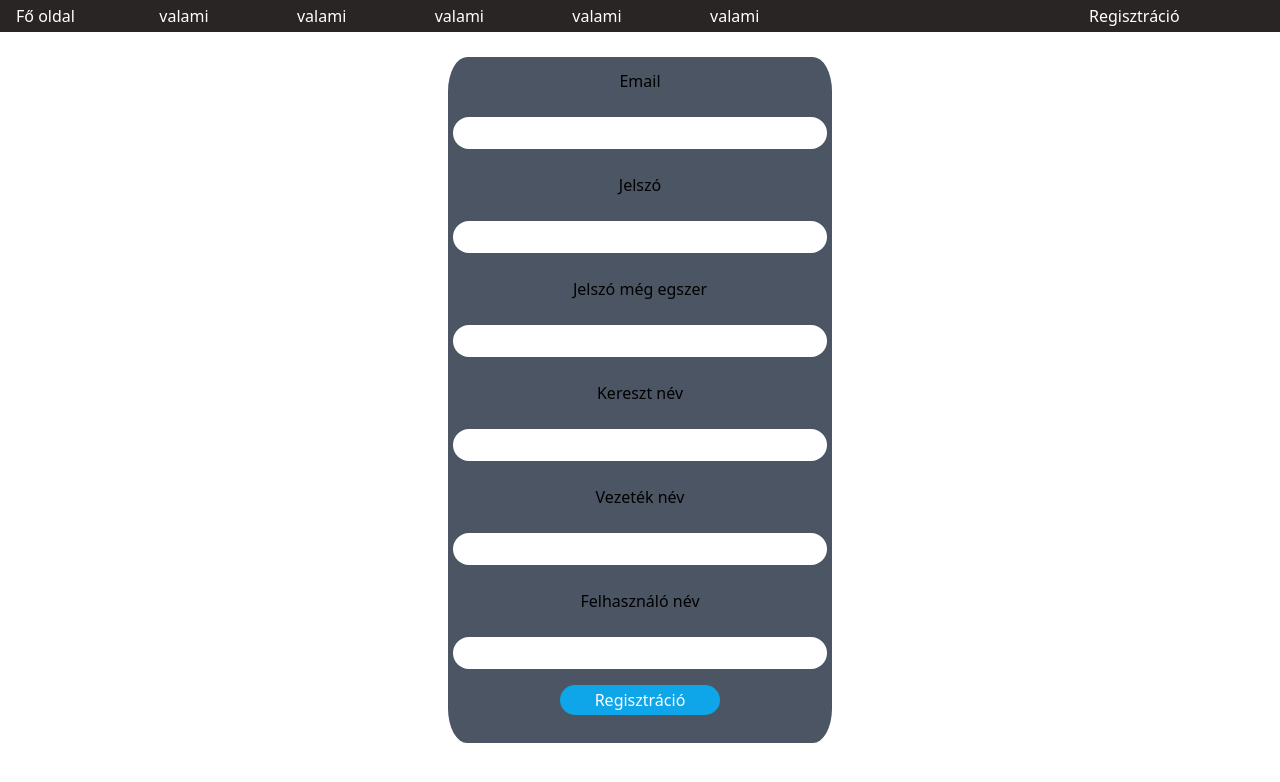
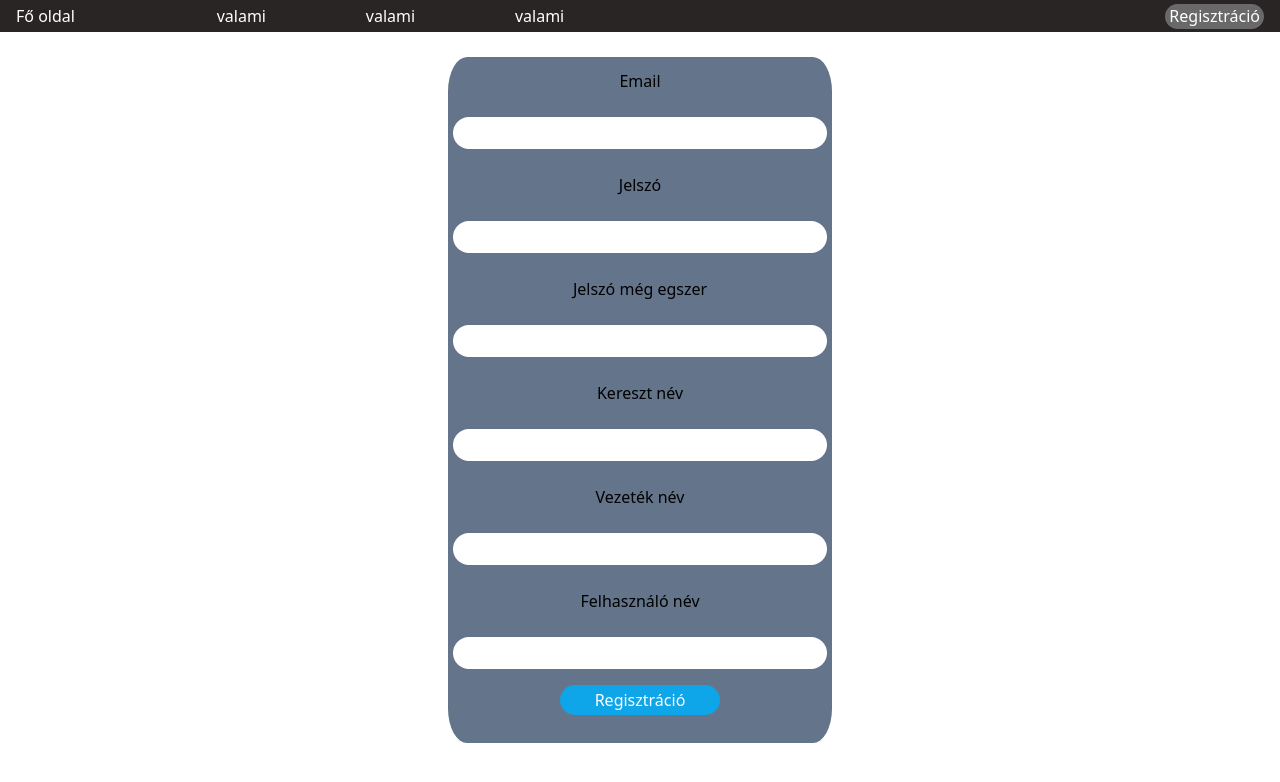
Before and after one commit to thespekky/react_app, a React (Vite) app in the folder frontend/: page /reg in a window 1280 px wide. Shown: the top 782 px of the page. Built offline with nearby package versions, Linux system fonts and the light colour scheme.

Commit message:
navbár stílusozása

```diff
--- a/frontend/src/Components/Navbar/Navbar.jsx
+++ b/frontend/src/Components/Navbar/Navbar.jsx
@@ -6,14 +6,14 @@ export default function Navbar() {
   let iisLoggedIn = true;
   return (
     <>
-      <nav className="navbar bg-stone-800 text-white  grid items-center ">
+      <nav className="navbar bg-stone-800 text-white grid items-center ">
         <div className="">
-          <Link to={"/"} className="text-5x1 title ">
+          <Link to={"/"} className="text-5x1 title flex justify-start ">
             Fő oldal
           </Link>
         </div>
         <div className="">
-          <ul className="p-0 m-0 list-none flex max-lg:gap-0 gap-3.5">
+          <ul className="p-0 m-0 list-none flex justify-center max-lg:gap-0 gap-3.5">
             {iisLoggedIn ? (
               <CostumeLink to="/valami">valami</CostumeLink>
             ) : (
@@ -22,7 +22,7 @@ export default function Navbar() {
           </ul>
         </div>
         <div className="">
-          <ul className="p-0 m-0 list-none row-span-3 col-span-1 flex max-lg:gap-0 gap-3.5">
+          <ul className="p-0 m-0 list-none row-span-3 col-span-1 flex justify-center max-lg:gap-0 gap-3.5">
             {iisLoggedIn ? (
               <CostumeLink to="/valami">valami</CostumeLink>
             ) : (
@@ -31,7 +31,7 @@ export default function Navbar() {
           </ul>
         </div>
         <div className=" ">
-          <ul className="p-0 m-0 list-none max-lg:gap-0 gap-3.5">
+          <ul className="p-0 m-0 list-none max-lg:gap-0 flex justify-center gap-3.5">
             {iisLoggedIn ? (
               <CostumeLink to="/valami">valami</CostumeLink>
             ) : (
@@ -39,14 +39,7 @@ export default function Navbar() {
             )}
           </ul>
         </div>
-        <ul className="p-0 m-0 list-none flex  max-lg:gap-0 gap-3.5">
-          {iisLoggedIn ? <CostumeLink to="/valami">valami</CostumeLink> : <></>}
-        </ul>
-        <ul className="p-0 m-0 list-none flex max-lg:gap-0 gap-3.5">
-          {iisLoggedIn ? <CostumeLink to="/valami">valami</CostumeLink> : <></>}
-        </ul>
-
-        <ul className="p-0 m-0 list-none max-lg:col-start-9 col-start-10">
+        <ul className="p-0 m-0 list-none max-lg:col-start-9 flex justify-end col-start-10">
           {!isLoggedIn ? (
             <CostumeLink to="/Reg">Regisztráció</CostumeLink>
           ) : (
--- a/frontend/src/Components/Pages/Reg/reg.jsx
+++ b/frontend/src/Components/Pages/Reg/reg.jsx
@@ -65,7 +65,7 @@ export default function Reg() {
     <>
       <Alert />
       <div className="regdiv">
-        <form onSubmit={Reg} className="bg-gray-600 w-96 p-3 reg-form-height">
+        <form onSubmit={Reg} className=" bg-slate-500 w-96 p-3">
           <label htmlFor="">Email</label>
           <br />
           <input type="email" className="p-4" name="email" />
--- a/frontend/src/Css/app.css
+++ b/frontend/src/Css/app.css
@@ -2,7 +2,8 @@
 @tailwind components;
 @tailwind utilities;
 :root {
-  --hover_color: rgb(73, 73, 73);
+  --hover_bgcolor: rgb(73, 73, 73);
+  --hover_color: rgb(192, 243, 239);
 }
 .navbar {
   padding: 0 1rem;
@@ -41,5 +42,13 @@
   }
 }
 .navbar > div:hover {
-  background-color: var(--hover_color);
+  color: var(--hover_color);
 }
+.navbar > ul:hover {
+  color: var(--hover_color);
+}
+.active {
+  background-color: #696969;
+  border-radius: 25px;
+  height: 25px;
+}
```
